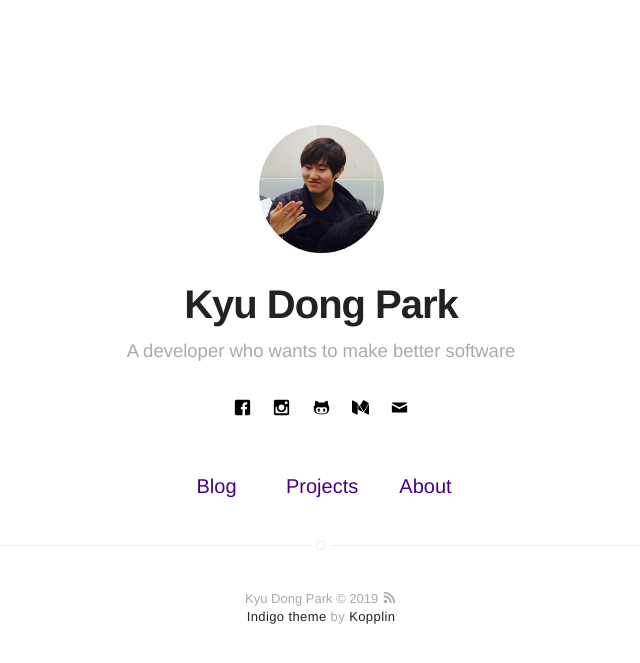
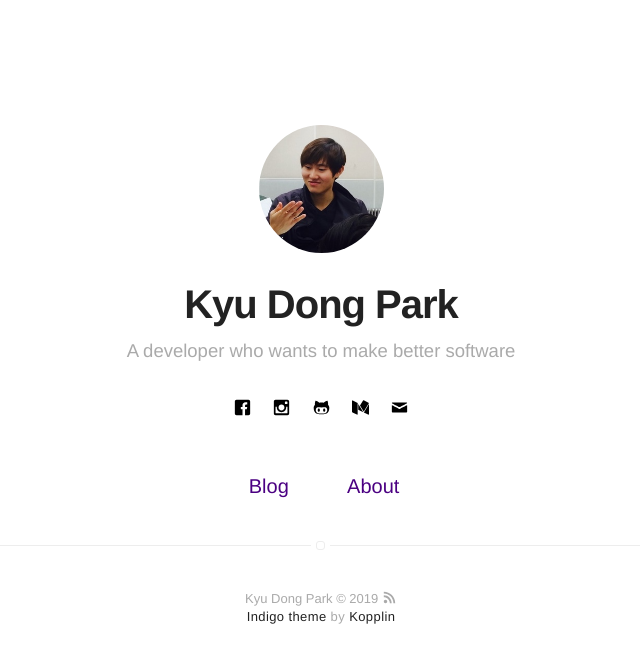
Before and after one commit to Kyudong3/Kyudong3.github.io, a Jekyll site: the page built from index.html, in a window 1280 px wide. Shown: the top 663 px of the page, without its empty margins (319-959 px from the left). Built offline with Jekyll 4.4.1, drawn with Linux system fonts in a browser that asks for light colours.

Commit message:
Update _config.yml

```diff
--- a/_config.yml
+++ b/_config.yml
@@ -63,11 +63,11 @@ authors:
 width: large
 
 # if you don't need pagination, comment the *paginate* configs below
-paginate: 6
-paginate_path: "blog/:num/"
+# paginate: 6
+# paginate_path: "blog/:num/"
 
 # if you don't need projects, comment the *projects* configs below
-projects: true
+# projects: true
 
 # if you don't need "about" or "blog", comment them out below
 about: true
```
